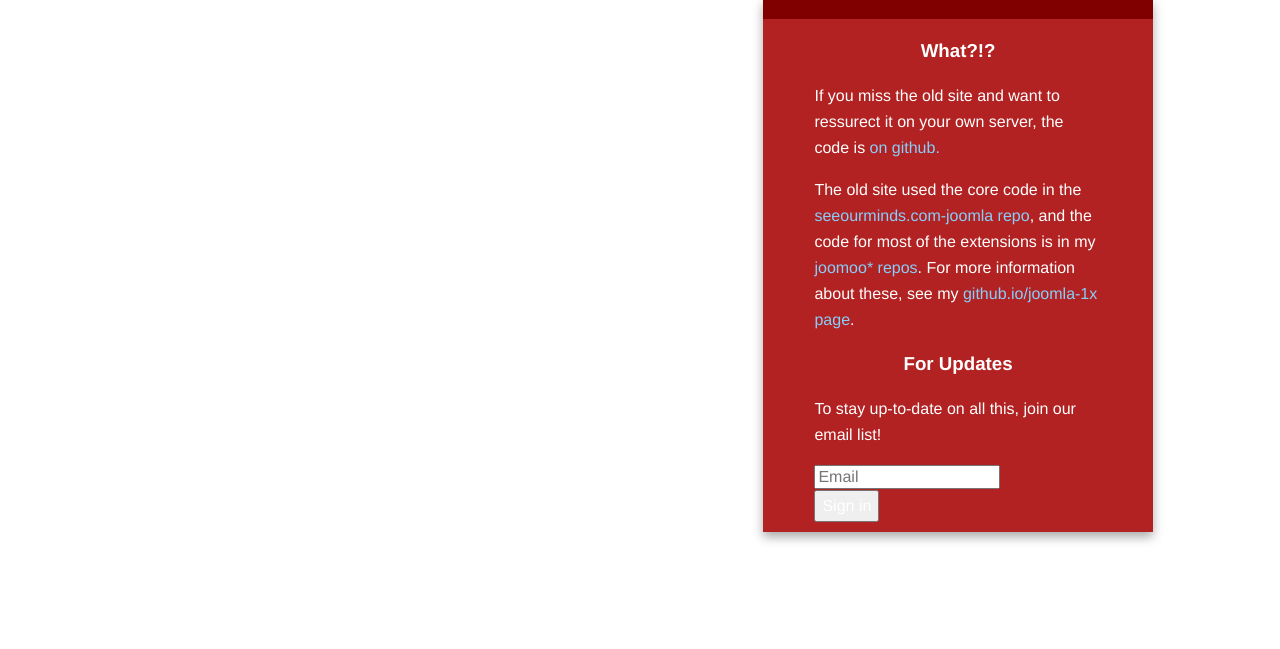
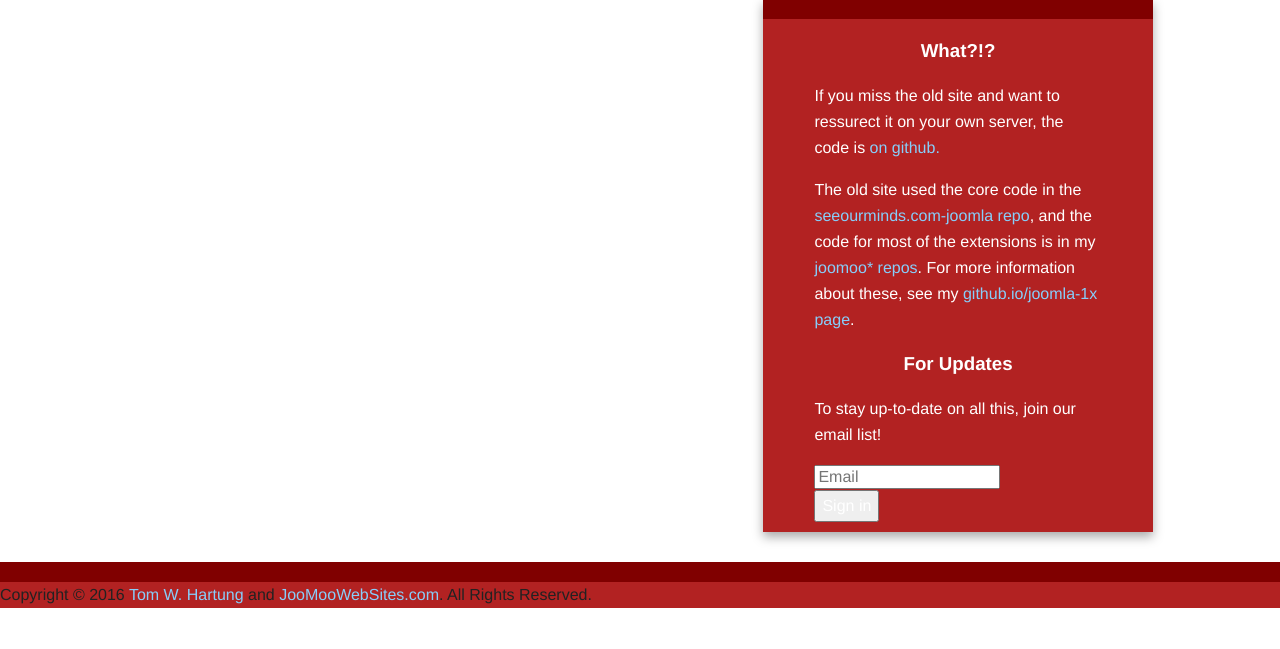
Before and after one commit to tomwhartung/seeourminds.com-bootstrap, a Django app: template Site/content/templates/content/index.html in a window 1280 px wide. Shown: the part 151-800 px from the top of the page. Run offline with Django 3.2, Linux system fonts and the light colour scheme; the template is opened without the code that fills it, so the values that code supplies are empty.

Commit message:
Added a footer to index.html .

```diff
--- a/Site/content/templates/content/index.html
+++ b/Site/content/templates/content/index.html
@@ -94,6 +94,14 @@
     </div><!-- .main .wrapper .clearfix -->
   </div><!-- .main-container -->
 
+  <footer class="footer-container">
+    Copyright &copy; 2016
+    <a href="http://www.TomWHartung.com" target="_blank" title"TomWHartung.com home page">Tom W. Hartung</a>
+    and
+    <a href="http://www.joomoowebsites.com" target="_blank" title"JooMooWebSites.com home page">JooMooWebSites.com</a>.
+    All Rights Reserved.
+  </footer>
+
   <script src="{% static 'content/js/vendor/modernizr-2.8.3-respond-1.4.2.min.js' %}"></script>
   <script src="{% static 'content/js/vendor/jquery-1.11.2.min.js' %}"></script>
   <script src="{% static 'content/js/main.js' %}"></script>
```
